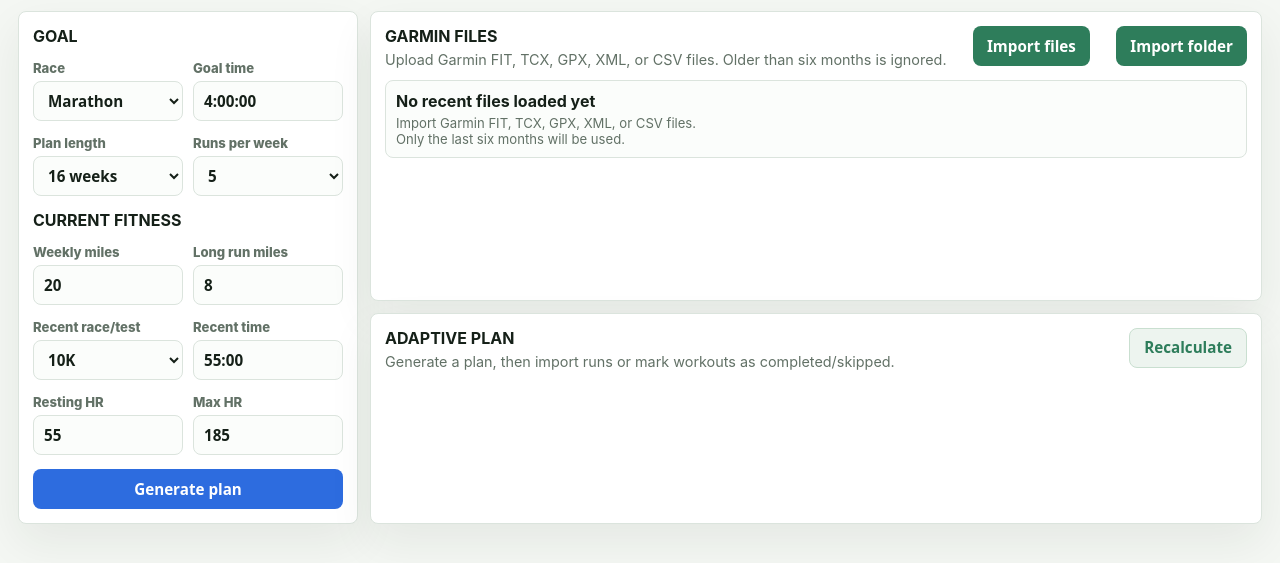
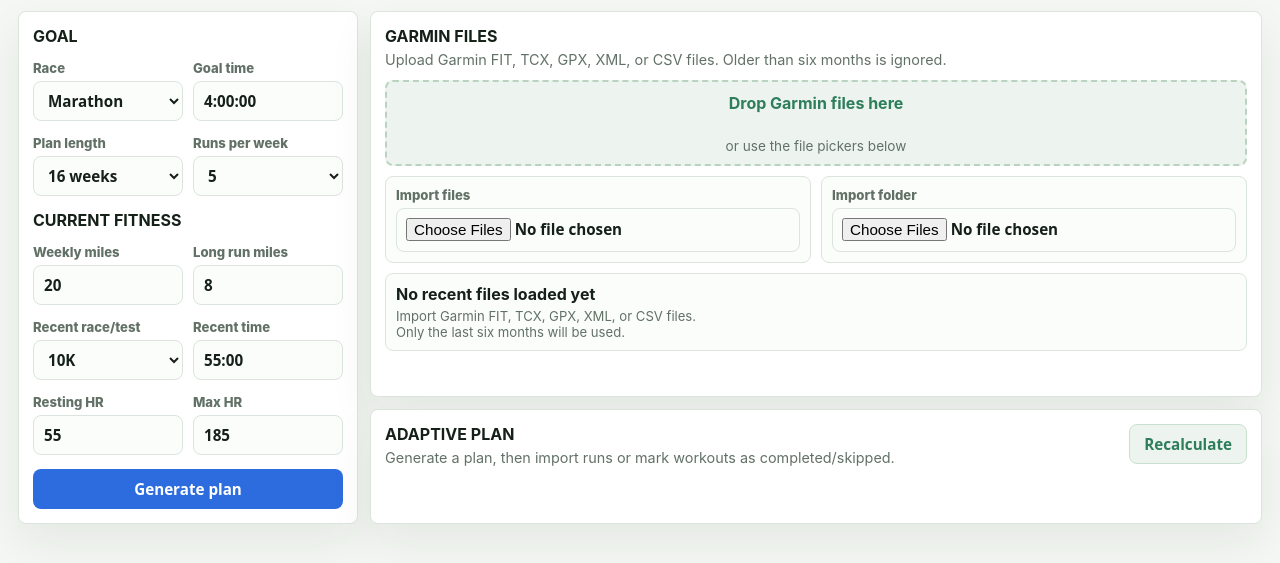
Before and after one commit to evis18/marathon-trainer, a plain HTML site: page index.html in a window 1280 px wide. Shown: the part 81-644 px from the top of the page. Drawn offline with Linux system fonts and the light colour scheme.

Commit message:
Use native Garmin file inputs

```diff
--- a/index.html
+++ b/index.html
@@ -106,10 +106,20 @@
               <h2>Garmin Files</h2>
               <p>Upload Garmin FIT, TCX, GPX, XML, or CSV files. Older than six months is ignored.</p>
             </div>
-            <button id="import-files" class="file-button" type="button">Import files</button>
-            <button id="import-folder" class="file-button" type="button">Import folder</button>
-            <input id="file-input" class="file-input" type="file" multiple accept=".fit,.tcx,.gpx,.xml,.csv">
-            <input id="folder-input" class="file-input" type="file" multiple webkitdirectory>
+          </div>
+          <div id="drop-zone" class="drop-zone">
+            <strong>Drop Garmin files here</strong>
+            <span>or use the file pickers below</span>
+          </div>
+          <div class="import-controls">
+            <label class="native-import">
+              Import files
+              <input id="file-input" type="file" multiple accept=".fit,.tcx,.gpx,.xml,.csv">
+            </label>
+            <label class="native-import">
+              Import folder
+              <input id="folder-input" type="file" multiple webkitdirectory>
+            </label>
           </div>
           <div id="activity-list" class="activity-list"></div>
         </section>
--- a/script.js
+++ b/script.js
@@ -26,8 +26,7 @@ const els = {
   maxHr: document.querySelector("#max-hr"),
   generatePlan: document.querySelector("#generate-plan"),
   recalculate: document.querySelector("#recalculate"),
-  importFiles: document.querySelector("#import-files"),
-  importFolder: document.querySelector("#import-folder"),
+  dropZone: document.querySelector("#drop-zone"),
   fileInput: document.querySelector("#file-input"),
   folderInput: document.querySelector("#folder-input"),
   activityList: document.querySelector("#activity-list"),
@@ -577,12 +576,6 @@ els.recalculate.addEventListener("click", () => {
   save();
   render();
 });
-els.importFiles.addEventListener("click", () => {
-  els.fileInput.click();
-});
-els.importFolder.addEventListener("click", () => {
-  els.folderInput.click();
-});
 els.fileInput.addEventListener("change", (event) => {
   importFiles([...event.target.files]);
   event.target.value = "";
@@ -591,6 +584,18 @@ els.folderInput.addEventListener("change", (event) => {
   importFiles([...event.target.files]);
   event.target.value = "";
 });
+els.dropZone.addEventListener("dragover", (event) => {
+  event.preventDefault();
+  els.dropZone.classList.add("dragging");
+});
+els.dropZone.addEventListener("dragleave", () => {
+  els.dropZone.classList.remove("dragging");
+});
+els.dropZone.addEventListener("drop", (event) => {
+  event.preventDefault();
+  els.dropZone.classList.remove("dragging");
+  importFiles([...event.dataTransfer.files]);
+});
 
 load();
 render();
--- a/styles.css
+++ b/styles.css
@@ -154,8 +154,7 @@ select {
   background: #fbfdfb;
 }
 
-button,
-.file-button {
+button {
   border: 0;
   padding: 0 14px;
   color: #fff;
@@ -174,20 +173,46 @@ button.primary {
   border: 1px solid #c9dfd0;
 }
 
-.file-button {
-  min-height: 40px;
-  display: inline-grid;
+.drop-zone {
+  display: grid;
   place-items: center;
+  gap: 5px;
+  min-height: 86px;
+  margin-bottom: 10px;
+  border: 2px dashed #b9d3c0;
   border-radius: 8px;
-  font-weight: 900;
+  color: var(--green);
+  background: var(--soft);
+  text-align: center;
 }
 
-.file-input {
-  position: fixed;
-  width: 1px;
-  height: 1px;
-  opacity: 0;
-  pointer-events: none;
+.drop-zone.dragging {
+  border-color: var(--blue);
+  background: #eef3ff;
+}
+
+.drop-zone span {
+  color: var(--muted);
+  font-size: 0.85rem;
+}
+
+.import-controls {
+  display: grid;
+  grid-template-columns: repeat(auto-fit, minmax(220px, 1fr));
+  gap: 10px;
+  margin-bottom: 10px;
+}
+
+.native-import {
+  padding: 10px;
+  border: 1px solid var(--edge);
+  border-radius: 8px;
+  background: #fbfdfb;
+}
+
+.native-import input {
+  min-height: 44px;
+  padding: 9px;
 }
 
 .activity-list {
```
